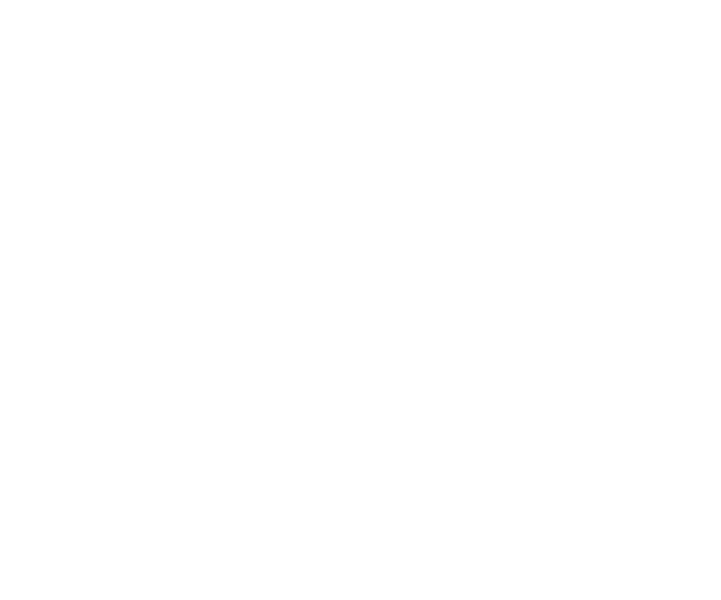
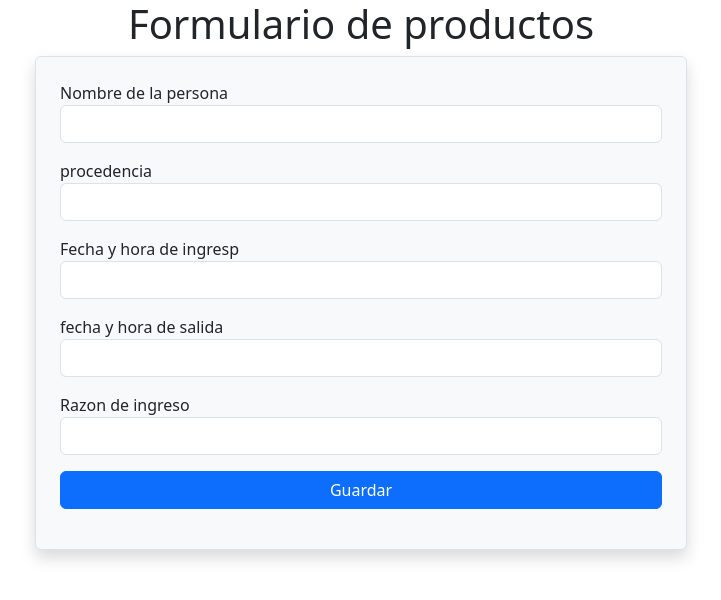
Before and after one commit to CUXUMR11558/examen-parcial-IF, a PHP site: page /personas/index.php in a window 1280 px wide. Before the commit the part shown is empty. Shown: the top 600 px of the page, without its empty margins (279-1000 px from the left). Run offline with PHP 8.4, Linux system fonts and the light colour scheme.

Commit message:
se creo lo que es el formulario en el documento index

```diff
--- a/vistas/personas/index.php
+++ b/vistas/personas/index.php
@@ -0,0 +1,59 @@
+<?php include_once '../templates/header.php'; ?>
+
+
+
+
+
+
+
+<h1 class="text-center">Formulario de productos</h1>
+
+
+
+<div class="row justify-content-center">
+    <form action="/controladores/guardar.php" method="POST" class="border bg-light shadow rounded p-4 col-lg-6">
+        <div class="row mb-3">
+            <div class="col">
+                <label for="per_nombre">Nombre de la persona</label>
+                <input type="text" name="per_nombre" id="per_nombre" class="form-control" required>
+            </div>
+        </div>
+        <div class="row mb-3">
+            <div class="col">
+                <label for="per_nombre">procedencia</label>
+                <input type="text" name="per_procedencia" id="per_procedencia" class="form-control" required>
+            </div>
+        </div>
+        <div class="row mb-3">
+            <div class="col">
+                <label for="per_nombre">Fecha y hora de ingresp</label>
+                <input type="text" name="per_fechain" id="per_fechain" class="form-control" required>
+            </div>
+        </div>
+        <div class="row mb-3">
+            <div class="col">
+                <label for="per_nombre">fecha y hora de salida</label>
+                <input type="text" name="per_fechasal" id="per_fechasal" class="form-control" required>
+            </div>
+        </div>
+        <div class="row mb-3">
+            <div class="col">
+                <label for="per_nombre">Razon de ingreso</label>
+                <input type="text" name="per_razon" id="per_razon" class="form-control" required>
+            </div>
+        </div>
+
+
+        <div class="row mb-3">
+            <div class="col">
+                <button type="submit" class="btn btn-primary w-100">Guardar</button>
+            </div>
+        </div>
+    </form>
+</div>
+
+
+
+
+
+<?php include_once '../templates/footer.php'; ?>
--- a/vistas/templates/header.php
+++ b/vistas/templates/header.php
@@ -9,4 +9,8 @@
 
 
 </head>
+
+
 <body>
+
+<div>
```
Also changed, not shown: vistas/templates/footer.php (+11 -0 lines).
